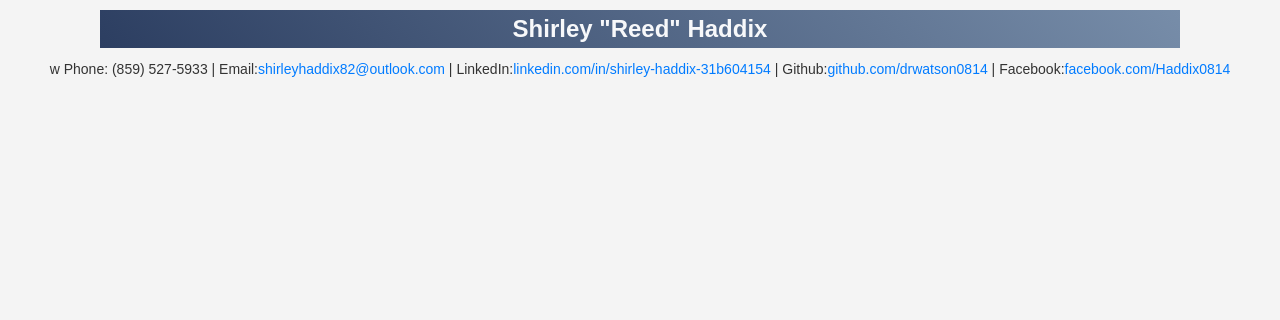
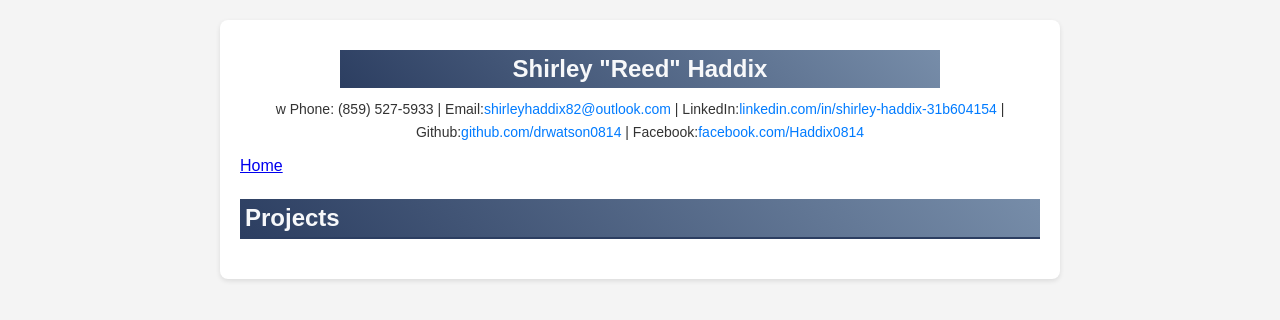
Before and after one commit to DrWatson0814/drwatson0814.github.io, a plain HTML site: page projects.html in a window 1280 px wide. Drawn offline with Linux system fonts and the light colour scheme.

Commit message:
added home link to projects.html

```diff
--- a/projects.html
+++ b/projects.html
@@ -6,6 +6,8 @@
     <link rel="stylesheet" type="text/css" href="style.css">
     <title>Projects</title>
 </head>
+<body>
+    <main class="container">
         <section class="header">
             <h1>Shirley "Reed" Haddix</h1>
             <p class="contact">w
@@ -15,7 +17,12 @@
                 | Facebook:<a href="https://facebook.com/Haddix0814">facebook.com/Haddix0814</a>
             </p>
         </section>
-<body>
-
+        <nav class="nav_section">
+            <a href="index.html">Home</a>
+        </nav>
+        <section class="section">
+            <h2>Projects</h2>
+        </section>
+    </main>
 </body>
 </html>
```
Lines whose indentation alone changed are shown as unchanged.
